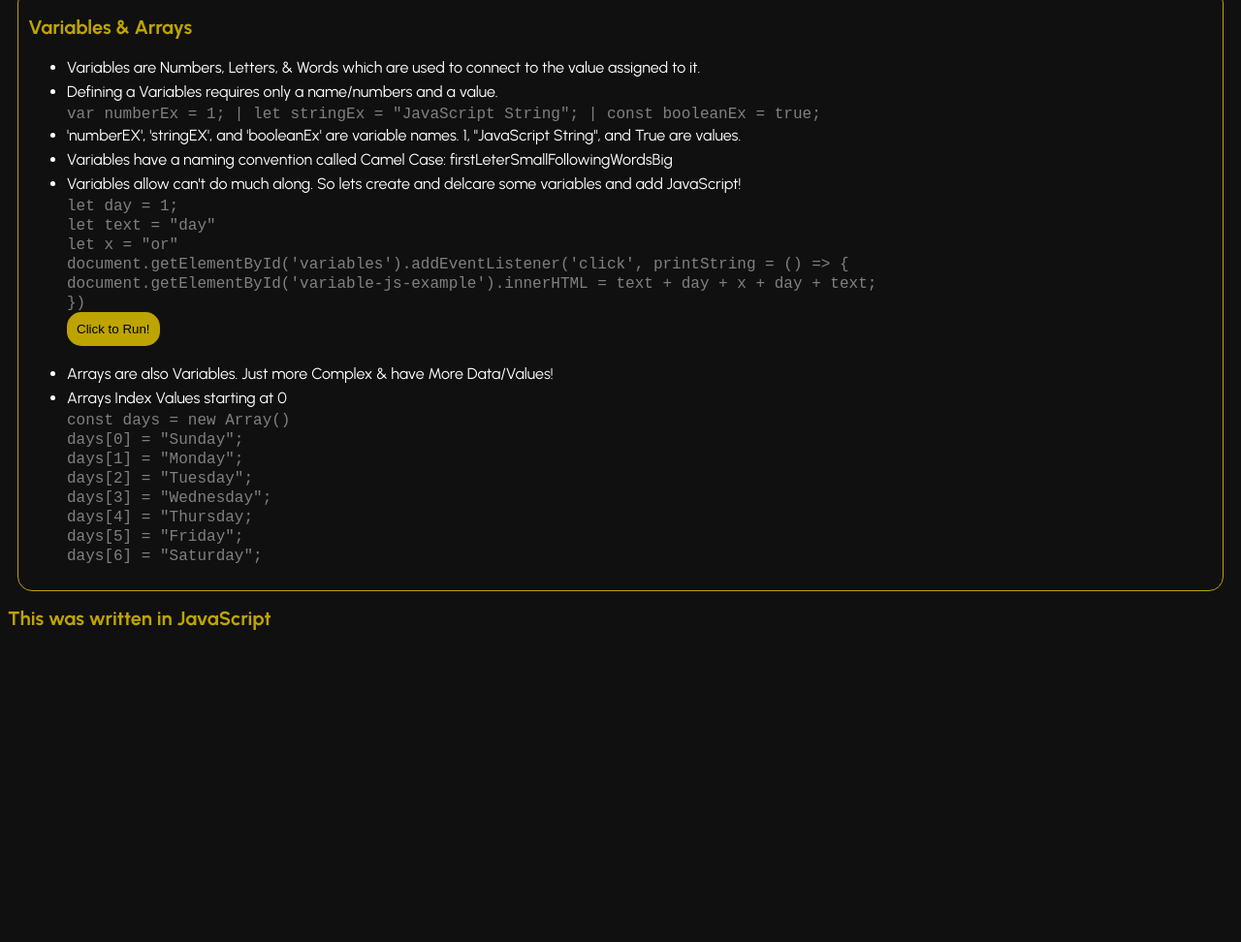
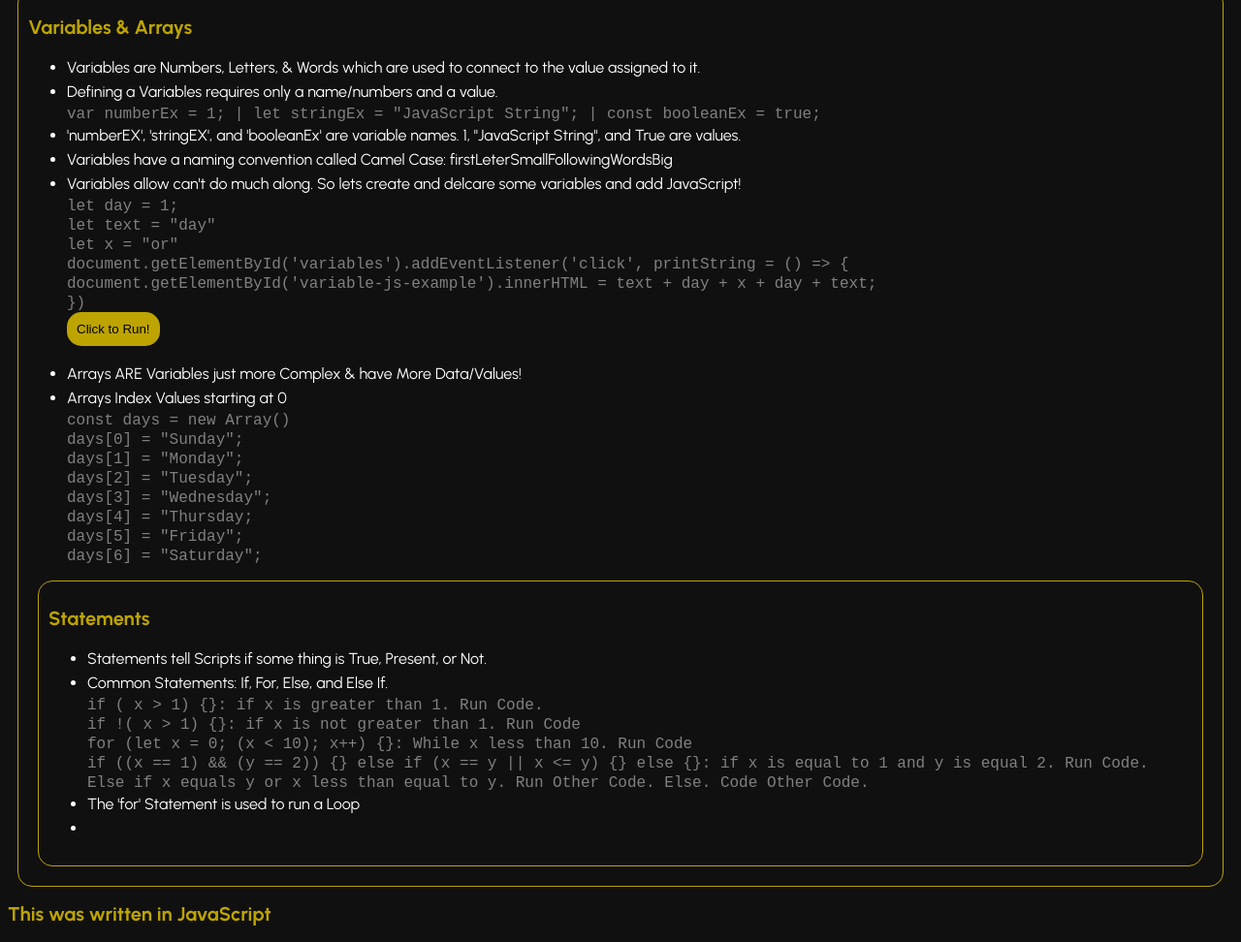
Before and after one commit to KnottBound/JavaScript-Interactive-Tutorial-Site, a plain HTML site: page index.html in a window 1280 px wide. Shown: the part 958-1930 px from the top of the page at 97% size. Before the commit the page ends 1625 px from the top, so only its background shows below. Drawn offline with Linux system fonts and the light colour scheme.

Commit message:
Added in Statements
- Added in Statements Section

```diff
--- a/index.html
+++ b/index.html
@@ -89,7 +89,7 @@
                     </code>
                     <button id="variables">Click to Run!</button>
                     <p id="variable-js-example" style="color: green;"></p>
-                    <li>Arrays are also Variables. Just more Complex & have More Data/Values!</li>
+                    <li>Arrays ARE Variables just more Complex & have More Data/Values!</li>
                     <li>Arrays Index Values starting at 0</li>
                     <code>
                         const days = new Array()<br>
@@ -103,6 +103,24 @@
                     </code>
                 </ul>
             </p>
+            <article>
+                <h2 id="event">Statements</h2>
+                <p>
+                    <ul>
+                        <li>Statements tell Scripts if some thing is True, Present, or Not.</li>
+                        <li>Common Statements: If, For, Else, and Else If. </li>
+                        <code>
+                            if ( x > 1) {}: if x is greater than 1. Run Code.<br>
+                            if !( x > 1) {}: if x is not greater than 1. Run Code<br>
+                            for (let x = 0; (x < 10); x++) {}: While x less than 10. Run Code<br>
+                            if ((x == 1) && (y == 2)) {} else if (x == y || x <= y) {} else {}: if x is equal to 1 and y is equal 2. Run Code. Else
+                            if x equals y or x less than equal to y. Run Other Code. Else. Code Other Code.<br>
+                        </code>
+                        <li>The 'for' Statement is used to run a Loop</li>
+                        <li></li>
+                    </ul>
+                </p>
+            </article>
         </div>
     </main>
     <footer></footer>
```
